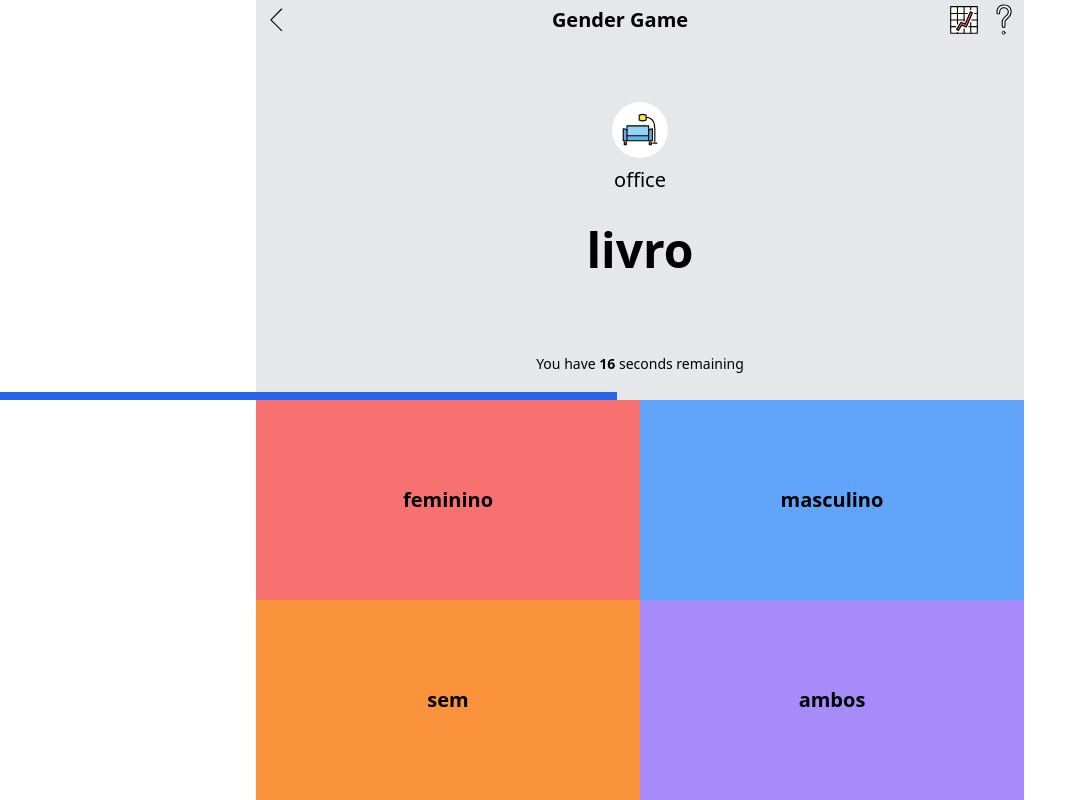
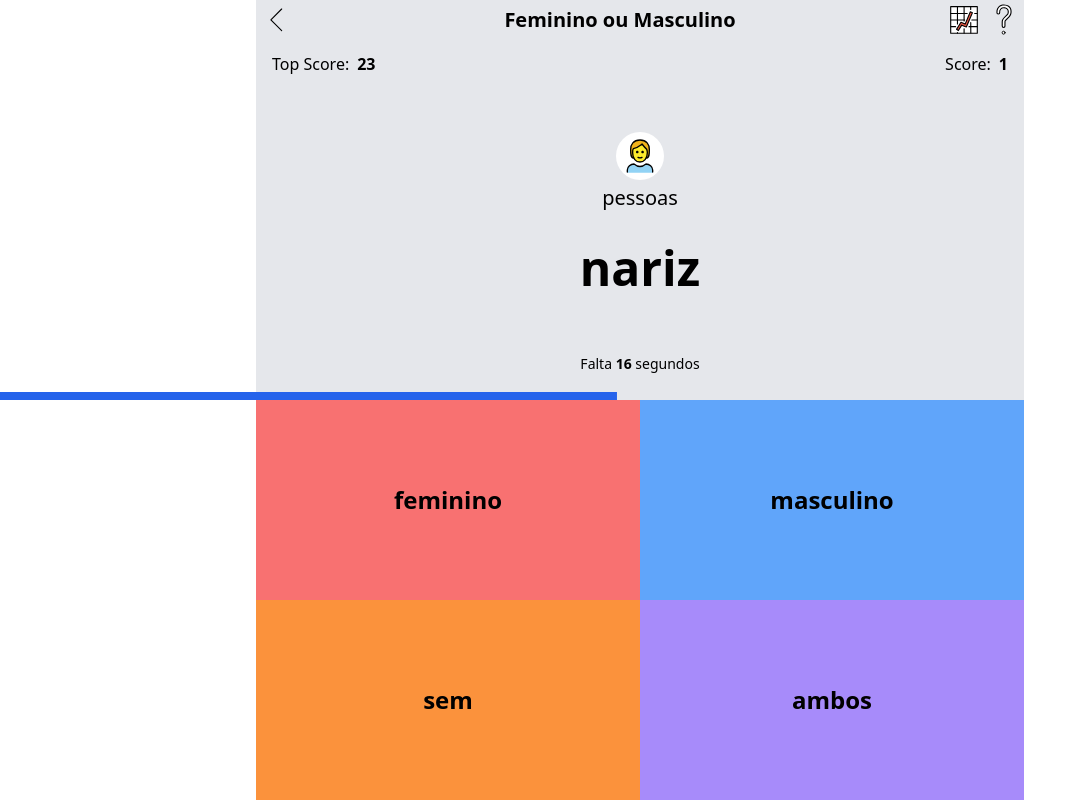
Before and after one commit to jameslawler/daily-pfp, a React (Vite) app: page / in a window 1280 px wide. Shown: the whole page, without its empty margins (0-1087 px from the left). Built offline with nearby package versions, Linux system fonts and the light colour scheme.

Commit message:
Update design of game

```diff
--- a/src/App.tsx
+++ b/src/App.tsx
@@ -5,7 +5,7 @@ import { GenderGame } from "./domain/gender-game";
 import useGame from "./hooks/use-game";
 
 import Back from "../public/back.svg";
-import Furniture from "../public/furniture.svg";
+import Person from "../public/person.svg";
 import Help from "../public/help.svg";
 import Stats from "../public/stats.svg";
 
@@ -16,12 +16,13 @@ function App() {
     startGame,
     answerQuestion,
     currentQuestion,
-    // questionIndex,
+    questionIndex,
     // gameState,
     // numberOfQuestions,
   } = useGame(genderGame.game);
 
   const [seconds] = useState(14);
+  const [scoreEffect, setScoreEffect] = useState("");
 
   useEffect(() => {
     // const interval = setInterval(() => {
@@ -36,6 +37,10 @@ function App() {
     startGame();
   }, []);
 
+  useEffect(() => {
+    setScoreEffect("animate-score");
+  }, [currentQuestion]);
+
   return (
     <div className="container mx-auto h-dvh bg-green-200">
       <div className="flex flex-col h-1/2 bg-gray-200">
@@ -45,7 +50,7 @@ function App() {
               <img src={Back} className="w-10 h-10" />
             </div>
             <div className="flex flex-1 justify-center items-center">
-              <span className="text-xl font-bold">Gender Game</span>
+              <span className="text-xl font-bold">Feminino ou Masculino</span>
             </div>
             <div className="cursor-pointer hover:bg-gray-100">
               <img src={Stats} className="w-10 h-10" />
@@ -54,11 +59,26 @@ function App() {
               <img src={Help} className="w-10 h-10" />
             </div>
           </div>
+          <div className="flex flex-row h-12 items-center mx-4">
+            <div className="flex flex-row flex-1 ">
+              <span className="mr-2">Top Score:</span>
+              <div className="font-bold">23</div>
+            </div>
+            <div className="flex flex-row flex-1 justify-end">
+              <span className="mr-2">Score:</span>
+              <div
+                className={`${scoreEffect} font-bold`}
+                onAnimationEnd={() => setScoreEffect("")}
+              >
+                {questionIndex + 1}
+              </div>
+            </div>
+          </div>
           <div className="flex flex-col flex-1 justify-center items-center">
-            <div className="bg-white rounded-full p-2">
-              <img src={Furniture} className="w-10 h-10" />
+            <div className="bg-white rounded-full">
+              <img src={Person} className="w-12 h-12" />
             </div>
-            <div className="mt-2">
+            <div className="mt-1">
               <span className="text-xl">
                 {currentQuestion.questionCategory}
               </span>
@@ -71,8 +91,7 @@ function App() {
           </div>
           <div className="flex h-14 justify-center items-center">
             <span className="text-sm">
-              You have <span className="font-bold">{30 - seconds}</span> seconds
-              remaining
+              Falta <span className="font-bold">{30 - seconds}</span> segundos
             </span>
           </div>
         </div>
@@ -92,7 +111,7 @@ function App() {
           className="flex flex-col bg-red-400 justify-center items-center cursor-pointer"
           onClick={() => answerQuestion("left")}
         >
-          <span className="text-xl font-bold">
+          <span className="text-2xl font-bold">
             {currentQuestion.answerLeftText}
           </span>
         </div>
@@ -100,7 +119,7 @@ function App() {
           className="flex flex-col bg-blue-400 justify-center items-center cursor-pointer"
           onClick={() => answerQuestion("right")}
         >
-          <span className="text-xl font-bold">
+          <span className="text-2xl font-bold">
             {currentQuestion.answerRightText}
           </span>
         </div>
@@ -108,7 +127,7 @@ function App() {
           className="flex flex-col bg-orange-400 justify-center items-center cursor-pointer"
           onClick={() => answerQuestion("down")}
         >
-          <span className="text-xl font-bold">
+          <span className="text-2xl font-bold">
             {currentQuestion.answerDownText}
           </span>
         </div>
@@ -116,7 +135,7 @@ function App() {
           className="flex flex-col bg-violet-400 justify-center items-center cursor-pointer"
           onClick={() => answerQuestion("up")}
         >
-          <span className="text-xl font-bold">
+          <span className="text-2xl font-bold">
             {currentQuestion.answerUpText}
           </span>
         </div>
--- a/src/domain/data.ts
+++ b/src/domain/data.ts
@@ -9,6 +9,11 @@ export const genderAnswerMap: { [key: string]: Direction } = {
 };
 
 export const genderQuestions: GenderQuestion[] = [
+  {
+    word: "nariz",
+    category: "pessoas",
+    answer: "male",
+  },
   {
     word: "livro",
     category: "office",
--- a/tailwind.config.js
+++ b/tailwind.config.js
@@ -6,7 +6,17 @@ export default {
       sm: "640px",
       md: "768px",
     },
-    extend: {},
+    extend: {
+      keyframes: {
+        score: {
+          "0%, 100%": { transform: "scale(1.0)" },
+          "50%": { transform: "scale(1.7)" },
+        },
+      },
+      animation: {
+        score: "score 500ms ease-in-out",
+      },
+    },
   },
   plugins: [],
 };
```
Also changed, not shown: public/person.svg (added).
